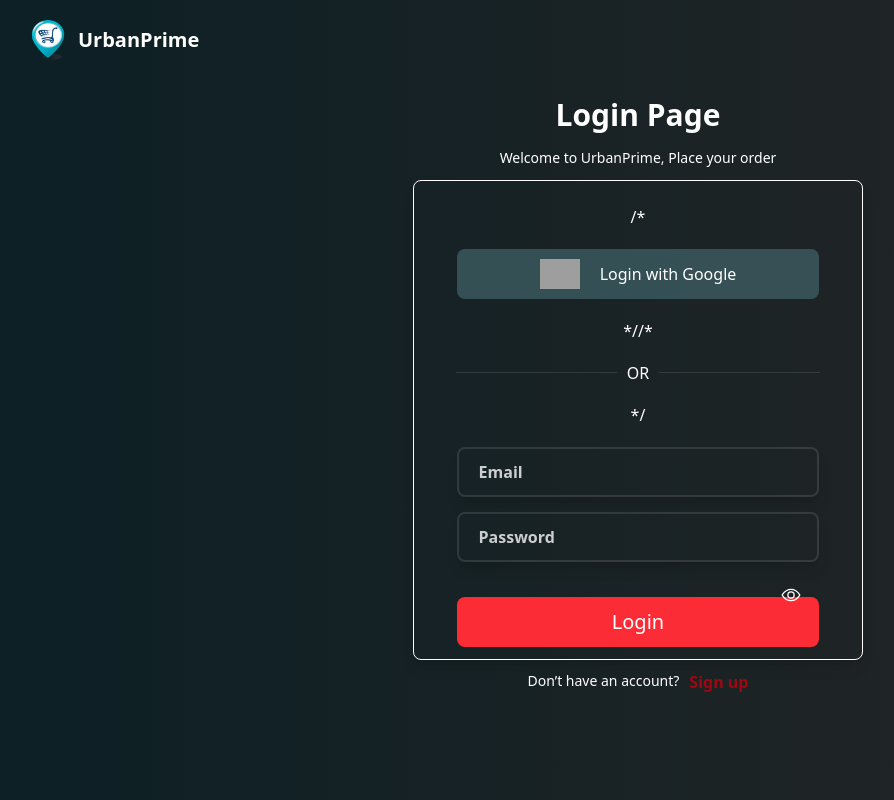
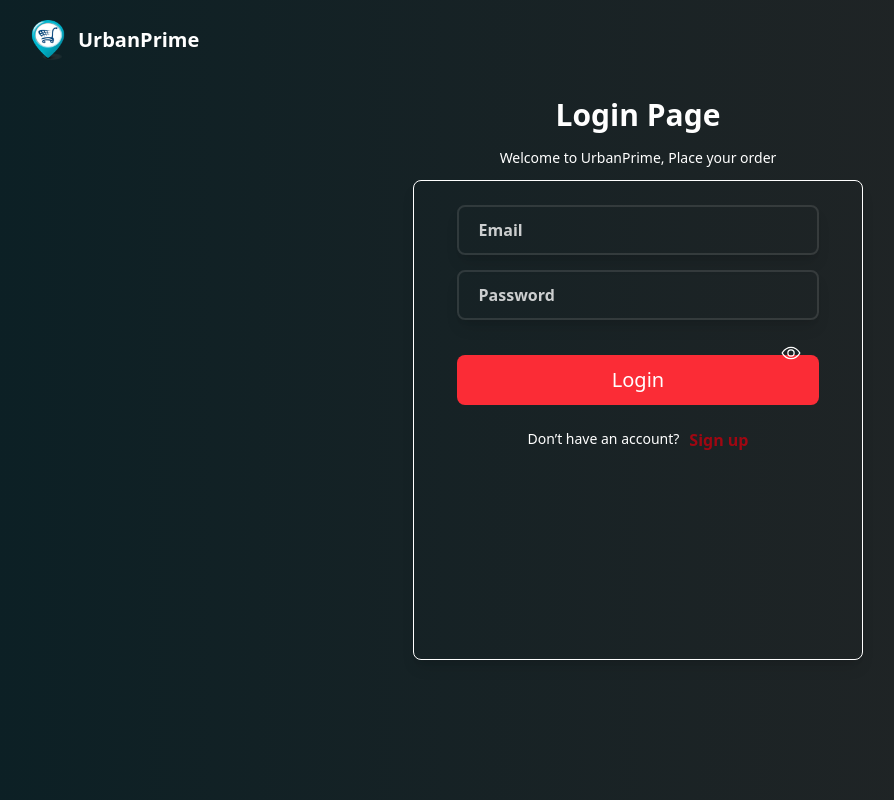
Before and after one commit to MohdNaasir/UrbanPrime, a React (Vite) app in the folder Ecommerce-main/frontend/: page /login in a window 1280 px wide. Shown: the whole page, without its empty margins (2-896 px from the left). Built offline with nearby package versions, Linux system fonts and the light colour scheme; no server answers; grey boxes are pictures that could not be loaded.

Commit message:
Update Login.jsx

```diff
--- a/Ecommerce-main/frontend/src/pages/Login.jsx
+++ b/Ecommerce-main/frontend/src/pages/Login.jsx
@@ -88,29 +88,7 @@ const Login = () => {
           onSubmit={handleLogin}
           className="w-[90%] h-[90%] flex flex-col items-center justify-start gap-[20px]"
         >
-          /* {/* Google Login */}
-            { <div
-            onClick={googleLogin}
-            className="w-[90%] h-[50px] rounded-lg flex items-center justify-center gap-5 py-6 cursor-pointer bg-[#42656cae] hover:bg-[#42656c] transition-all"
-          >
-            <img
-              className="w-10"
-              src="https://s.yimg.com/fz/api/res/1.2/Qpybtr24YAUp2UGFYg1M5A--~C/YXBwaWQ9c3JjaGRkO2ZpPWZpdDtoPTI0MDtxPTgwO3c9MjQw/https://s.yimg.com/zb/imgv1/fe90b2b3-0ac3-3c81-8238-d3724bf23104/t_500x300"
-              alt="google"
-            />
-            {googleLoading ? (
-              <div className="w-5 h-5 border-4 border-white border-t-transparent rounded-full animate-spin"></div>
-            ) : (
-              "Login with Google"
-            )}
-          </div> } */
 
-          {/* Divider */}
-          /* { <div className="w-[100%] h-[20px] flex items-center justify-center gap-[10px]">
-            <div className="w-[40%] h-[1px] bg-[#96969635]"></div>
-            OR
-            <div className="w-[40%] h-[1px] bg-[#96969635]"></div>
-          </div> }   */
 
           {/* Inputs */}
           <div className="w-[90%] flex flex-col items-center justify-center gap-[15px] relative">
```
